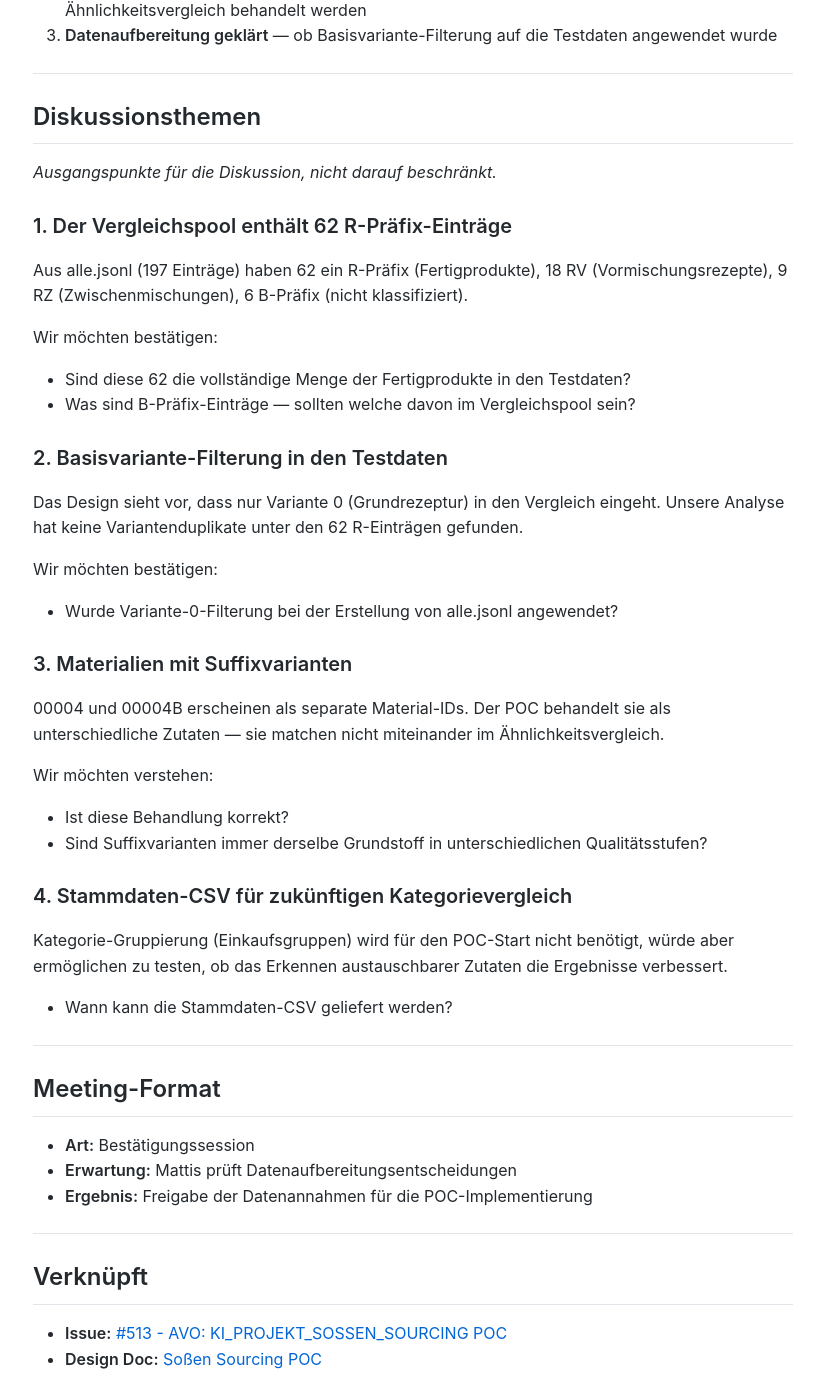
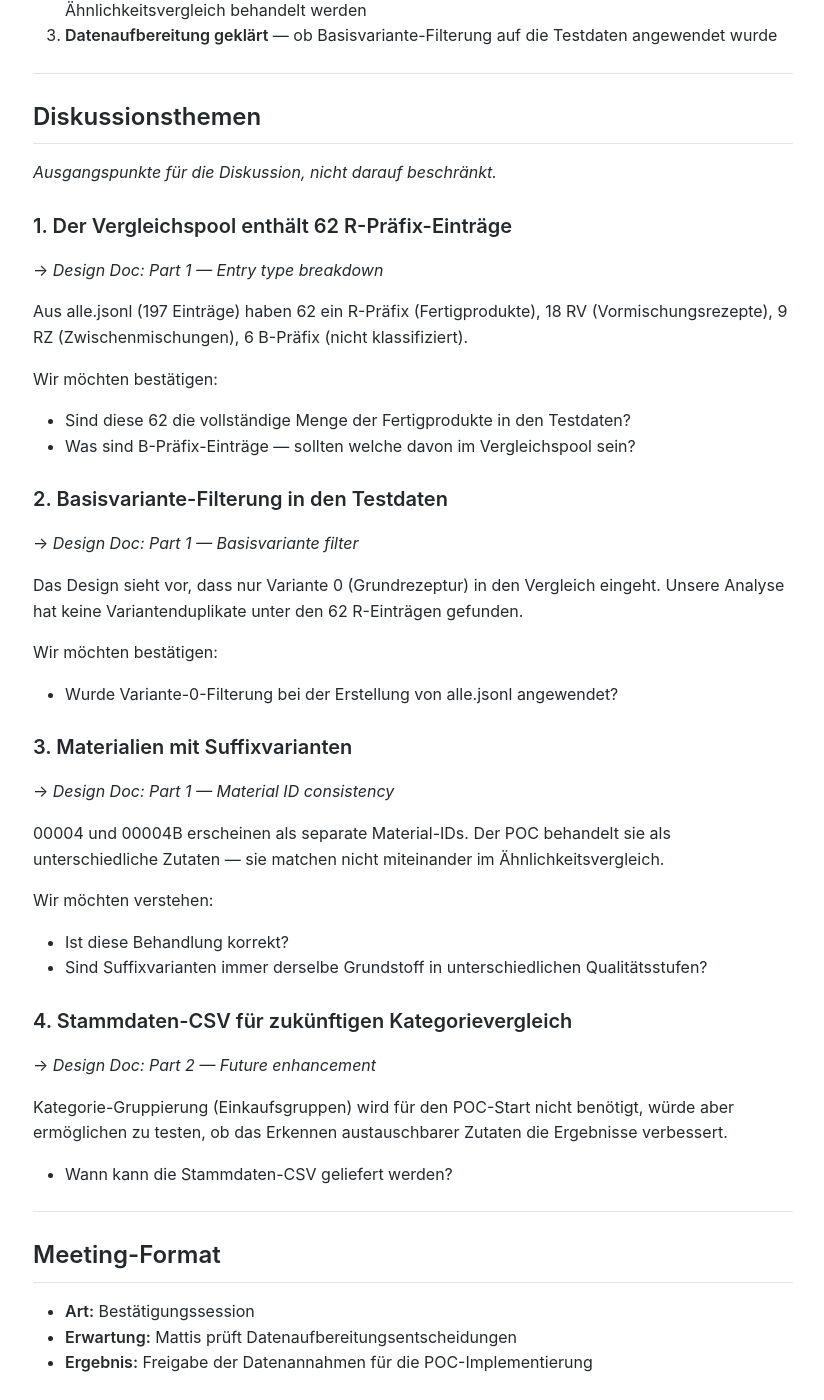
Before and after one commit to MariusWilsch/public-wilsch-ai-pages, a Jekyll site: the page built from project/avo_fullstack/meeting-agenda-mattis-data-confirmation.md, in a window 1280 px wide and 1400 px high, scrolled down 584 px. Shown: the whole window, without its empty margins (227-1051 px from the left). Built offline with Jekyll 4.4.1, drawn with Linux system fonts in a browser that asks for light colours; our own code applies the rules of GitHub Pages for plain Markdown files.

Commit message:
Sync from hippocampus 2026-02-11

```diff
--- a/project/avo_fullstack/meeting-agenda-mattis-data-confirmation.md
+++ b/project/avo_fullstack/meeting-agenda-mattis-data-confirmation.md
@@ -20,6 +20,7 @@ Am Ende dieses Meetings sollten wir haben:
 *Ausgangspunkte für die Diskussion, nicht darauf beschränkt.*
 
 ### 1. Der Vergleichspool enthält 62 R-Präfix-Einträge
+→ *Design Doc: Part 1 — Entry type breakdown*
 
 Aus alle.jsonl (197 Einträge) haben 62 ein R-Präfix (Fertigprodukte), 18 RV (Vormischungsrezepte), 9 RZ (Zwischenmischungen), 6 B-Präfix (nicht klassifiziert).
 
@@ -28,6 +29,7 @@ Wir möchten bestätigen:
 - Was sind B-Präfix-Einträge — sollten welche davon im Vergleichspool sein?
 
 ### 2. Basisvariante-Filterung in den Testdaten
+→ *Design Doc: Part 1 — Basisvariante filter*
 
 Das Design sieht vor, dass nur Variante 0 (Grundrezeptur) in den Vergleich eingeht. Unsere Analyse hat keine Variantenduplikate unter den 62 R-Einträgen gefunden.
 
@@ -35,6 +37,7 @@ Wir möchten bestätigen:
 - Wurde Variante-0-Filterung bei der Erstellung von alle.jsonl angewendet?
 
 ### 3. Materialien mit Suffixvarianten
+→ *Design Doc: Part 1 — Material ID consistency*
 
 00004 und 00004B erscheinen als separate Material-IDs. Der POC behandelt sie als unterschiedliche Zutaten — sie matchen nicht miteinander im Ähnlichkeitsvergleich.
 
@@ -43,6 +46,7 @@ Wir möchten verstehen:
 - Sind Suffixvarianten immer derselbe Grundstoff in unterschiedlichen Qualitätsstufen?
 
 ### 4. Stammdaten-CSV für zukünftigen Kategorievergleich
+→ *Design Doc: Part 2 — Future enhancement*
 
 Kategorie-Gruppierung (Einkaufsgruppen) wird für den POC-Start nicht benötigt, würde aber ermöglichen zu testen, ob das Erkennen austauschbarer Zutaten die Ergebnisse verbessert.
 
```
